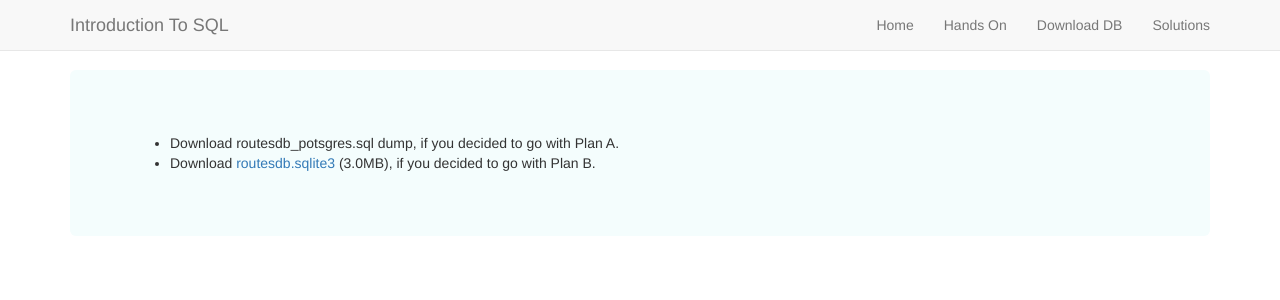
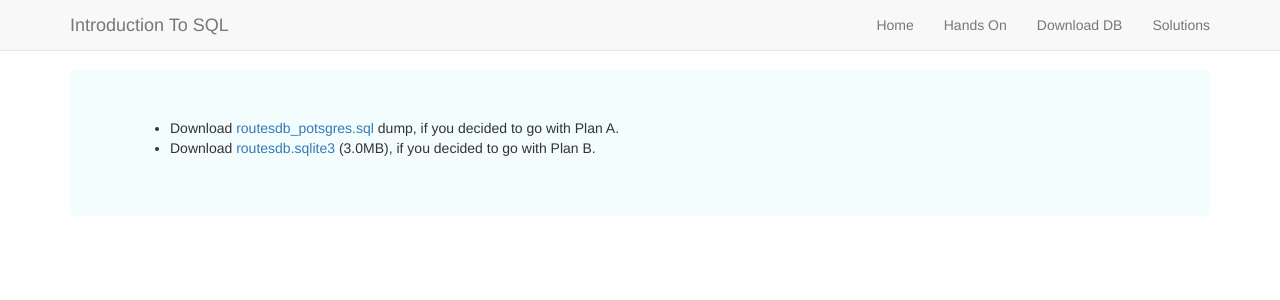
Before and after one commit to psfotis/sqlseminar, a Jekyll site: the page built from docs/createdb/index.md, in a window 1280 px wide. Shown: the top 300 px of the page. Built offline with Jekyll 4.4.1, drawn with Linux system fonts in a browser that asks for light colours; nearby versions of some CDN libraries.

Commit message:
Update index.md

```diff
--- a/docs/createdb/index.md
+++ b/docs/createdb/index.md
@@ -4,10 +4,10 @@ comments: false
 ---
 
 <div class="jumbotron" style="background-color: #F4FDFD">
-<p style="font-size: 11pt; text-align: justify">
+<!--p style="font-size: 11pt; text-align: justify"-->
 <ul>
-<li>Download routesdb_potsgres.sql dump, if you decided to go with Plan A.</li>
+<li>Download <a href="/sqlseminar/assets/routesdb_postgres.sql">routesdb_potsgres.sql</a> dump, if you decided to go with Plan A.</li>
 <li>Download <a href="/sqlseminar/assets/routesdb.sqlite3">routesdb.sqlite3</a> (3.0MB), if you decided to go with Plan B.</li>
 </ul>
-</p>
+<!--/p-->
 </div>
```
